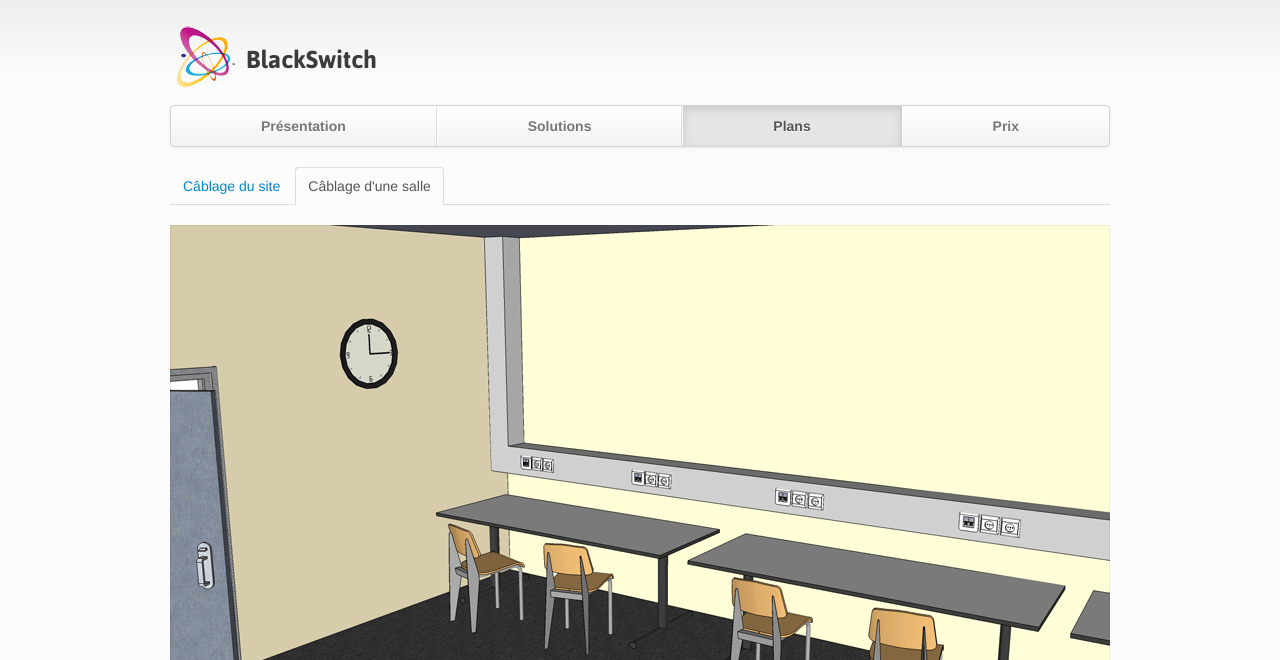
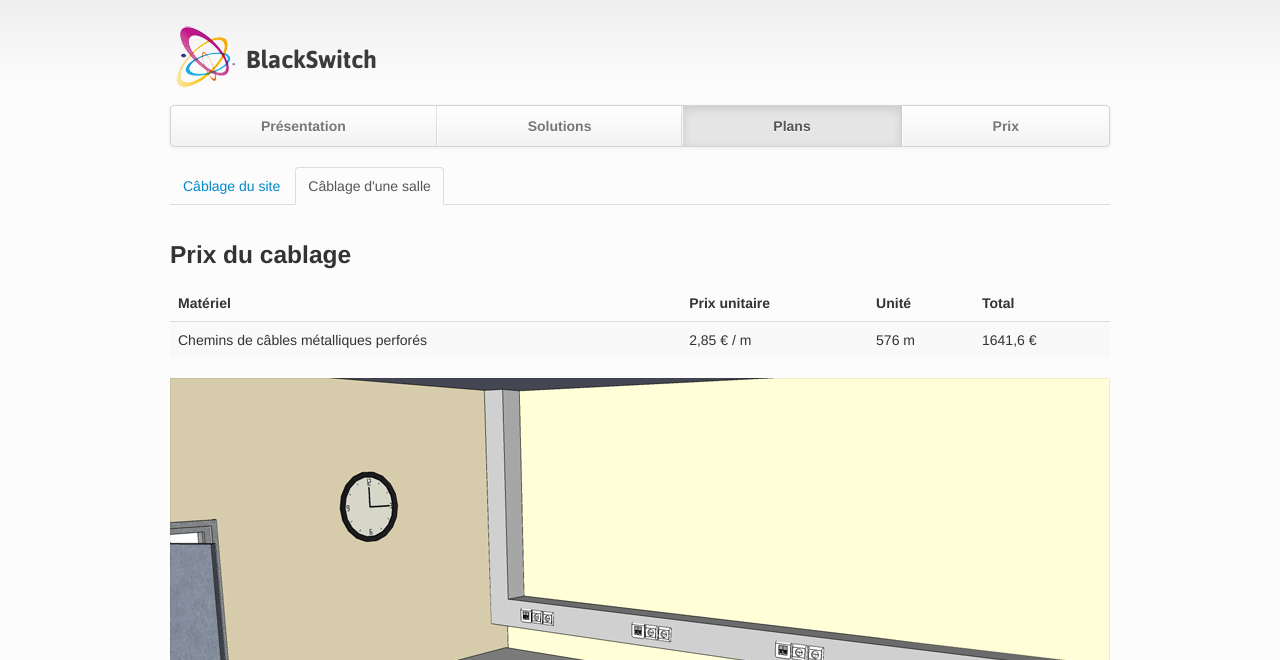
Before and after one commit to aerialls/TCS, a PHP site: template templates/maps.html.twig in a window 1280 px wide, after a click on "Câblage d'une salle". Shown: the top 660 px of the page. Run offline with PHP 8.4, Linux system fonts and the light colour scheme; the template is opened without the code that fills it, so the values that code supplies are empty; some libraries are stand-ins or nearby versions.

Commit message:
updated informations

```diff
--- a/templates/maps.html.twig
+++ b/templates/maps.html.twig
@@ -35,15 +35,15 @@
                 <div class="well">
                     <label class="checkbox">
                         <input type="checkbox" class="layer-checkbox" data-layer="3">
-                        Câblage
+                        Chemins de câbles
                     </label>
                     <label class="checkbox">
                         <input type="checkbox" class="layer-checkbox" data-layer="2">
-                        Répartiteurs
+                        Locaux techniques
                     </label>
                     <label class="checkbox">
                         <input type="checkbox" class="layer-checkbox" data-layer="1">
-                        Échelle
+                        Échelle métrique
                     </label>
                 </div>
                 <div class="alert alert-success">
@@ -55,7 +55,29 @@
     </div>
     <div class="tab-pane" id="salle">
         <!-- Cablage d'une salle -->
+        <h3>Prix du cablage</h3>
+
+        <table class="table table-striped">
+            <thead>
+                <tr>
+                    <th>Matériel</th>
+                    <th>Prix unitaire</th>
+                    <th>Unité</th>
+                    <th>Total</th>
+                </tr>
+            </thead>
+            <tbody>
+                <tr>
+                    <td>Chemins de câbles métalliques perforés</td>
+                    <td>2,85 &euro; / m</td>
+                    <td>576 m</td>
+                    <td>1641,6 &euro;</td>
+                </tr>
+            </tbody>
+        </table>
+
         <img id="piece-schema" src="/images/piece.png">
+
 
         <p>Lorem ipsum dolor sit amet, consectetur adipiscing elit. Sed non risus. Suspendisse lectus tortor, dignissim sit amet, adipiscing nec, ultricies sed, dolor. Cras elementum ultrices diam. Maecenas ligula massa, varius a, semper congue, euismod non, mi. Proin porttitor, orci nec nonummy molestie, enim est eleifend mi, non fermentum diam nisl sit amet erat. Duis semper. Duis arcu massa, scelerisque vitae, consequat in, pretium a, enim. Pellentesque congue. Ut in risus volutpat libero pharetra tempor. Cras vestibulum bibendum augue. Praesent egestas leo in pede. Praesent blandit odio eu enim. Pellentesque sed dui ut augue blandit sodales. Vestibulum ante ipsum primis in faucibus orci luctus et ultrices posuere cubilia Curae; Aliquam nibh. Mauris ac mauris sed pede pellentesque fermentum. Maecenas adipiscing ante non diam sodales hendrerit.</p>
 
```
